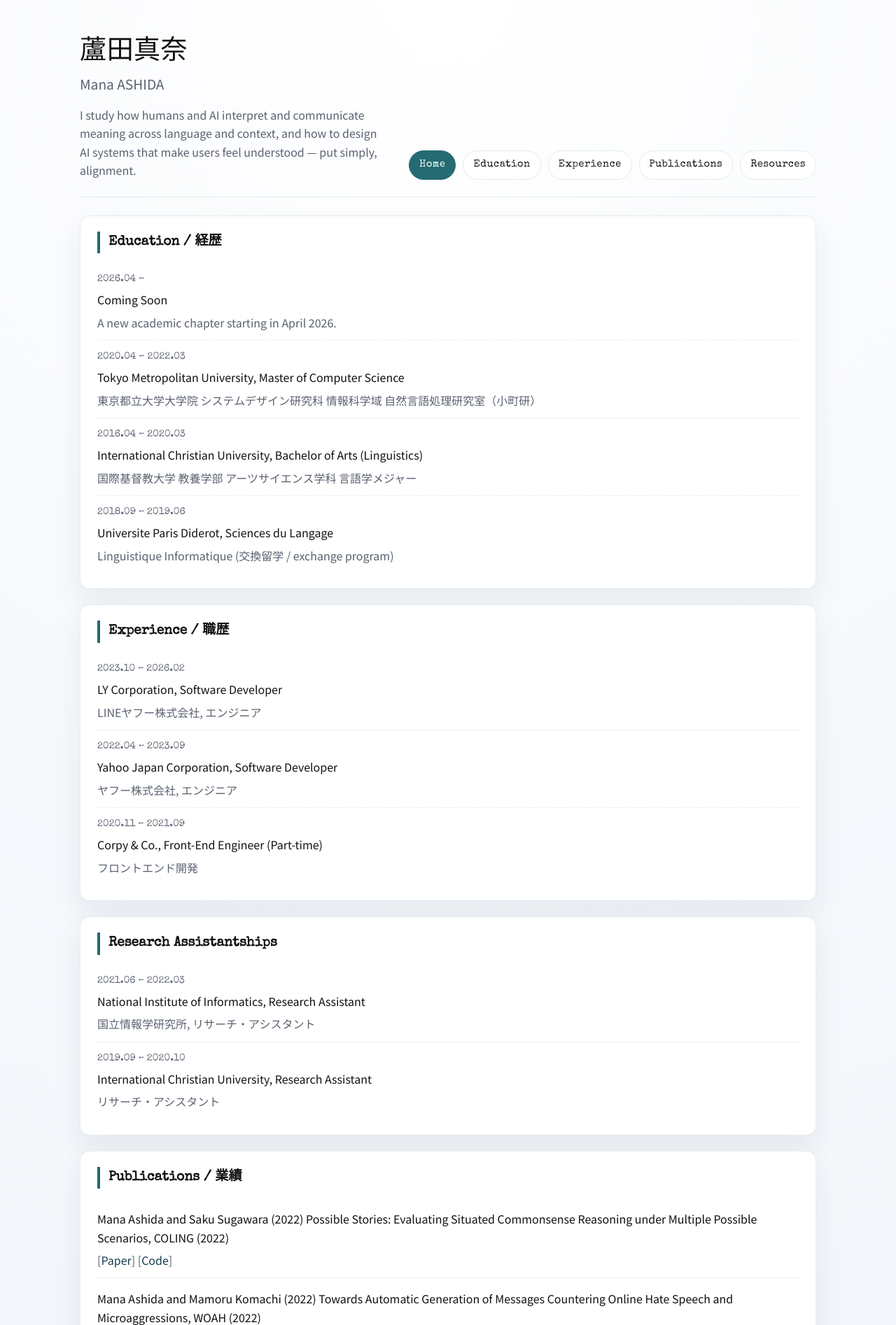
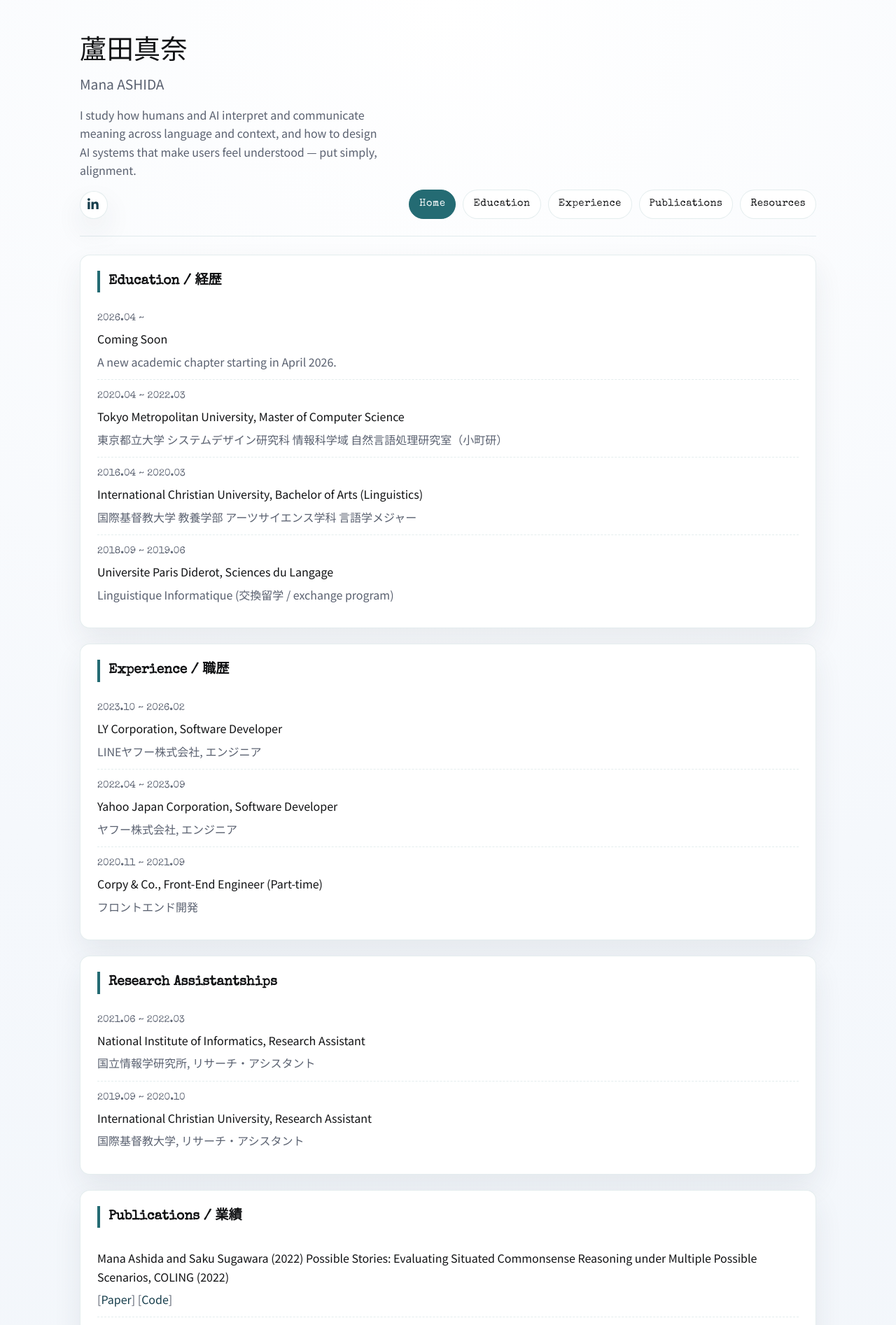
Before and after one commit to 10-Is-Mana/10-Is-Mana.github.io, a Flask app: page / in a window 1280 px wide. Shown: the top 1894 px of the page at 70% size. Run offline with Flask 3, Linux system fonts and the light colour scheme; some libraries are stand-ins or nearby versions; some web fonts are replaced.

Commit message:
Update index.html and style.css to add social links and improve styling

```diff
--- a/static/style.css
+++ b/static/style.css
@@ -91,6 +91,41 @@ a:hover {
   margin: 14px 0 0;
   max-width: 60ch;
   color: var(--muted);
+}
+
+.social-links {
+  display: flex;
+  gap: 10px;
+  margin-top: 16px;
+}
+
+.social-link {
+  display: inline-flex;
+  align-items: center;
+  justify-content: center;
+  width: 40px;
+  height: 40px;
+  border-radius: 999px;
+  border: 1px solid var(--border);
+  background: var(--surface);
+  color: var(--accent-strong);
+  box-shadow: var(--shadow);
+  transition: transform 0.2s ease, background-color 0.2s ease, color 0.2s ease, border-color 0.2s ease;
+}
+
+.social-link:hover {
+  transform: translateY(-1px);
+  background: var(--accent);
+  color: #ffffff;
+  border-color: var(--accent);
+}
+
+.social-link i {
+  width: 18px;
+  height: 18px;
+  font-size: 18px;
+  line-height: 1;
+  fill: currentColor;
 }
 
 .nav {
--- a/templates/index.html
+++ b/templates/index.html
@@ -3,6 +3,7 @@
 <head>
   <base target="_top">
   <link rel="stylesheet" href="{{ url_for('static', filename='style.css') }}">
+  <link rel="stylesheet" href="https://cdnjs.cloudflare.com/ajax/libs/font-awesome/6.5.2/css/all.min.css">
   <meta name="viewport" content="width=device-width, initial-scale=1.0">
   <title>Mana ASHIDA's Website</title>
 </head>
@@ -15,6 +16,11 @@
         <p class="site-summary">
           I study how humans and AI interpret and communicate meaning across language and context, and how to design AI systems that make users feel understood — put simply, alignment.
         </p>
+        <div class="social-links" aria-label="Social links">
+          <a class="social-link" href="https://www.linkedin.com/in/mana-ashida" aria-label="LinkedIn">
+            <i class="fab fa-linkedin-in" aria-hidden="true"></i>
+          </a>
+        </div>
       </div>
       <nav class="nav">
         <a class="tab home active" href="{{ url_for('index') }}">Home</a>
@@ -37,7 +43,7 @@
           <li>
             <div class="item-meta">2020.04 ~ 2022.03</div>
             <div class="item-title">Tokyo Metropolitan University, Master of Computer Science</div>
-            <div class="item-sub">東京都立大学大学院 システムデザイン研究科 情報科学域 自然言語処理研究室（小町研）</div>
+            <div class="item-sub">東京都立大学 システムデザイン研究科 情報科学域 自然言語処理研究室（小町研）</div>
           </li>
           <li>
             <div class="item-meta">2016.04 ~ 2020.03</div>
@@ -84,7 +90,7 @@
           <li>
             <div class="item-meta">2019.09 ~ 2020.10</div>
             <div class="item-title">International Christian University, Research Assistant</div>
-            <div class="item-sub">リサーチ・アシスタント</div>
+            <div class="item-sub">国際基督教大学, リサーチ・アシスタント</div>
           </li>
         </ul>
       </section>
@@ -202,8 +208,6 @@
     </footer>
   </div>
 
-  <div id="wcb" class="carbonbadge"></div>
   <script type="text/javascript" src="{{ url_for('static', filename='script.js') }}"></script>
-  <script src="https://unpkg.com/website-carbon-badges@1.1.3/b.min.js" defer></script>
 </body>
 </html>
```
Also changed, not shown: index.html (+8 -4 lines).
